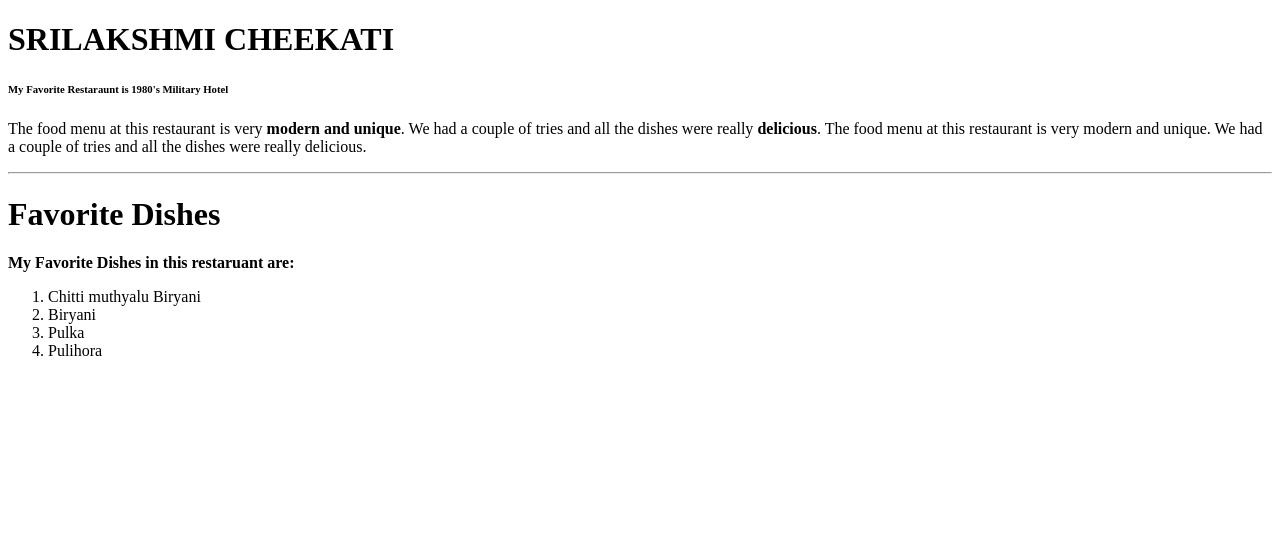
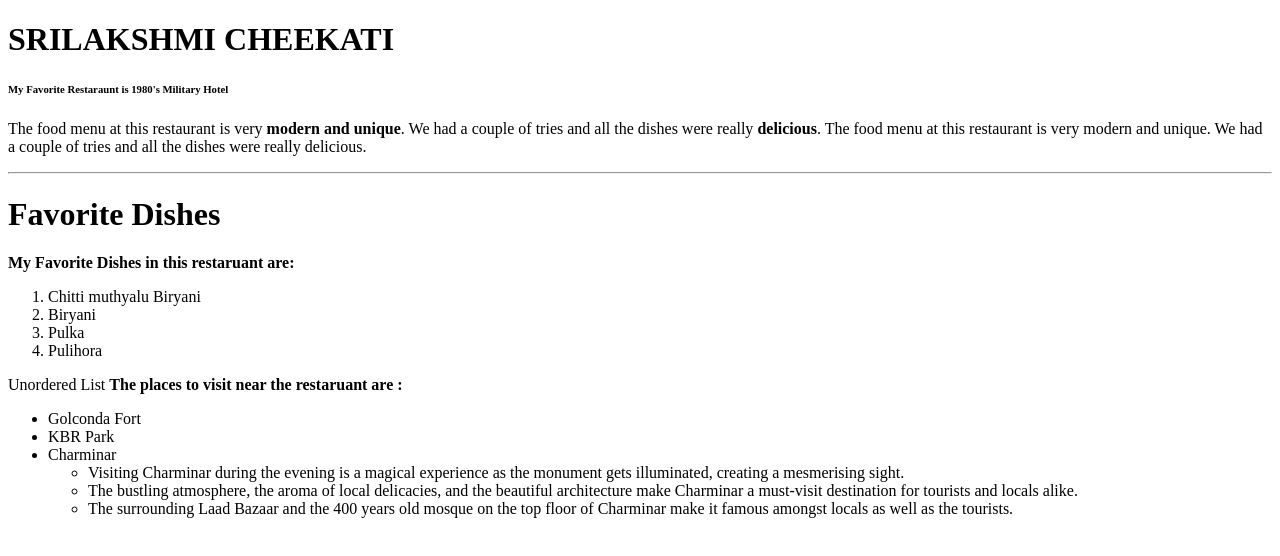
Before and after one commit to 44-563-Web-Apps-S24/44563-webapps-s24-assignment3-sricheekati, a plain HTML site: page index.html in a window 1280 px wide. Drawn offline with Linux system fonts and the light colour scheme.

Commit message:
Unordered list done

```diff
--- a/index.html
+++ b/index.html
@@ -20,6 +20,18 @@
             <li>Pulka</li>
             <li>Pulihora</li>
           </ol>
+          Unordered List
+<b>The places to visit near the restaruant are :</b>
 
+<ul>
+    <li>Golconda Fort</li>
+    <li>KBR Park</li>
+    <li>Charminar</li>
+    <ul>
+        <li>Visiting Charminar during the evening is a magical experience as the monument gets illuminated, creating a mesmerising sight.</li>
+        <li> The bustling atmosphere, the aroma of local delicacies, and the beautiful architecture make Charminar a must-visit destination for tourists and locals alike.</li>
+        <li>The surrounding Laad Bazaar and the 400 years old mosque on the top floor of Charminar make it famous amongst locals as well as the tourists.</li>
+    </ul>
+</ul>
     </body>
 </html>
```
